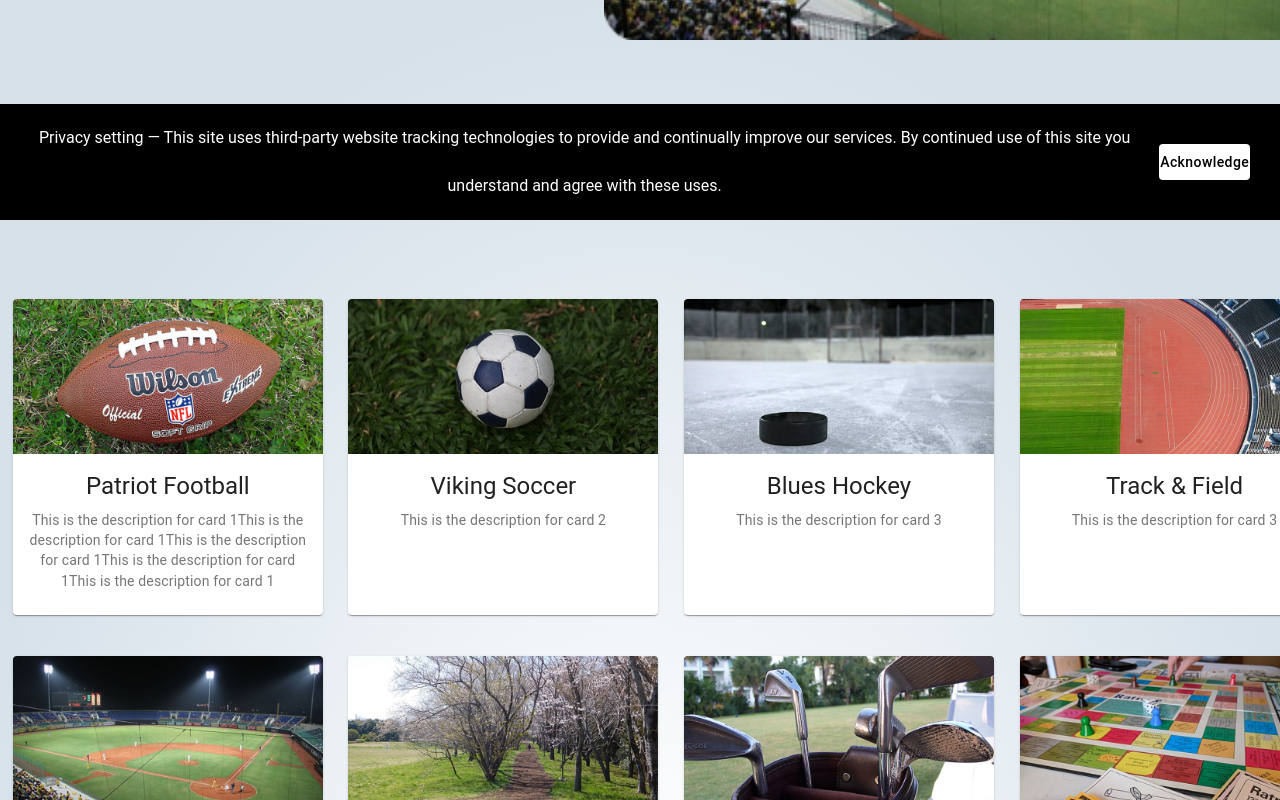
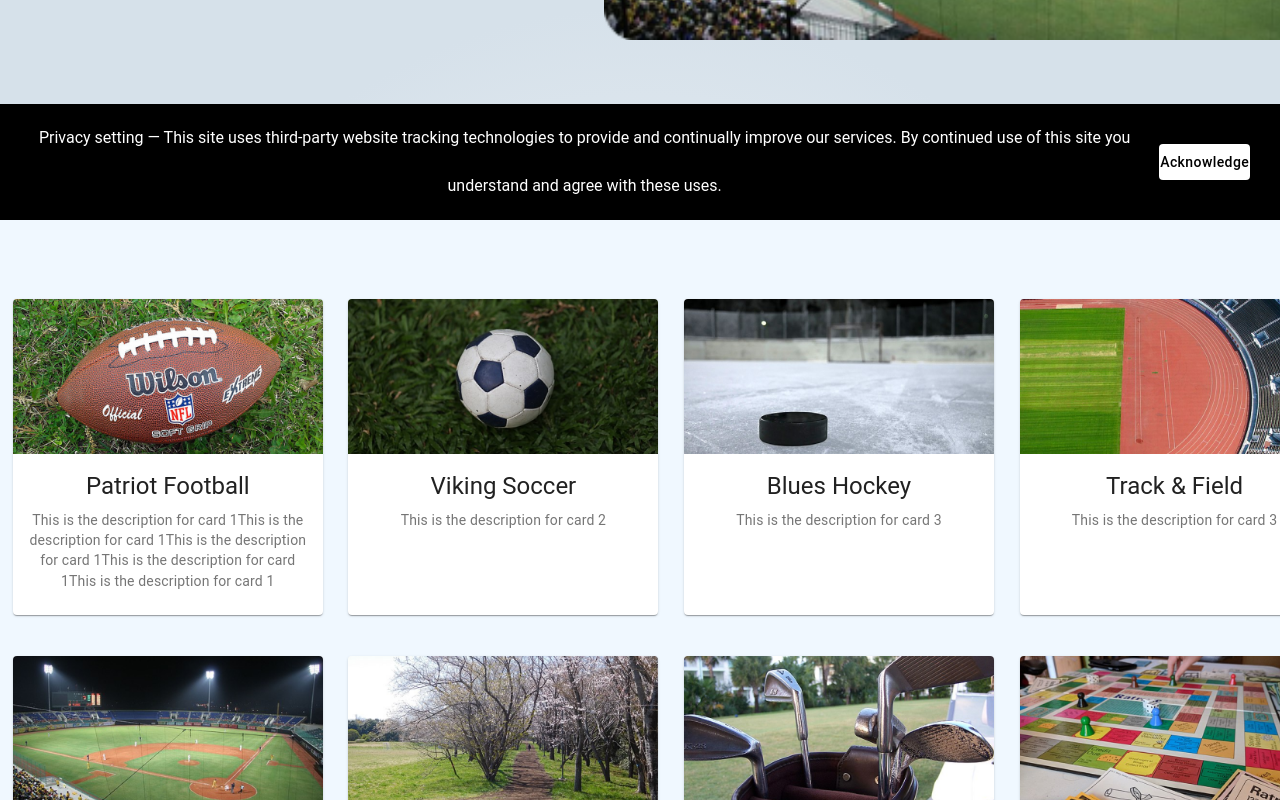
Before and after one commit to Fiery-Warrior/NextLevel-Intramurals, a React (Create React App) app in the folder nextlevel/: page / in a window 1280 px wide. Shown: the part 580-1380 px from the top of the page. Built offline with nearby package versions, Linux system fonts and the light colour scheme.

Commit message:
important additon to page

```diff
--- a/nextlevel/src/ActivityCentral/ActivityCenter.css
+++ b/nextlevel/src/ActivityCentral/ActivityCenter.css
@@ -1,5 +1,3 @@
-/* .landing-activity-title {
-    color: black;
-    display: flex;
-    margin-left: -100%;
-} */
+.landing-activity {
+    background-color: aliceblue;
+}
```
